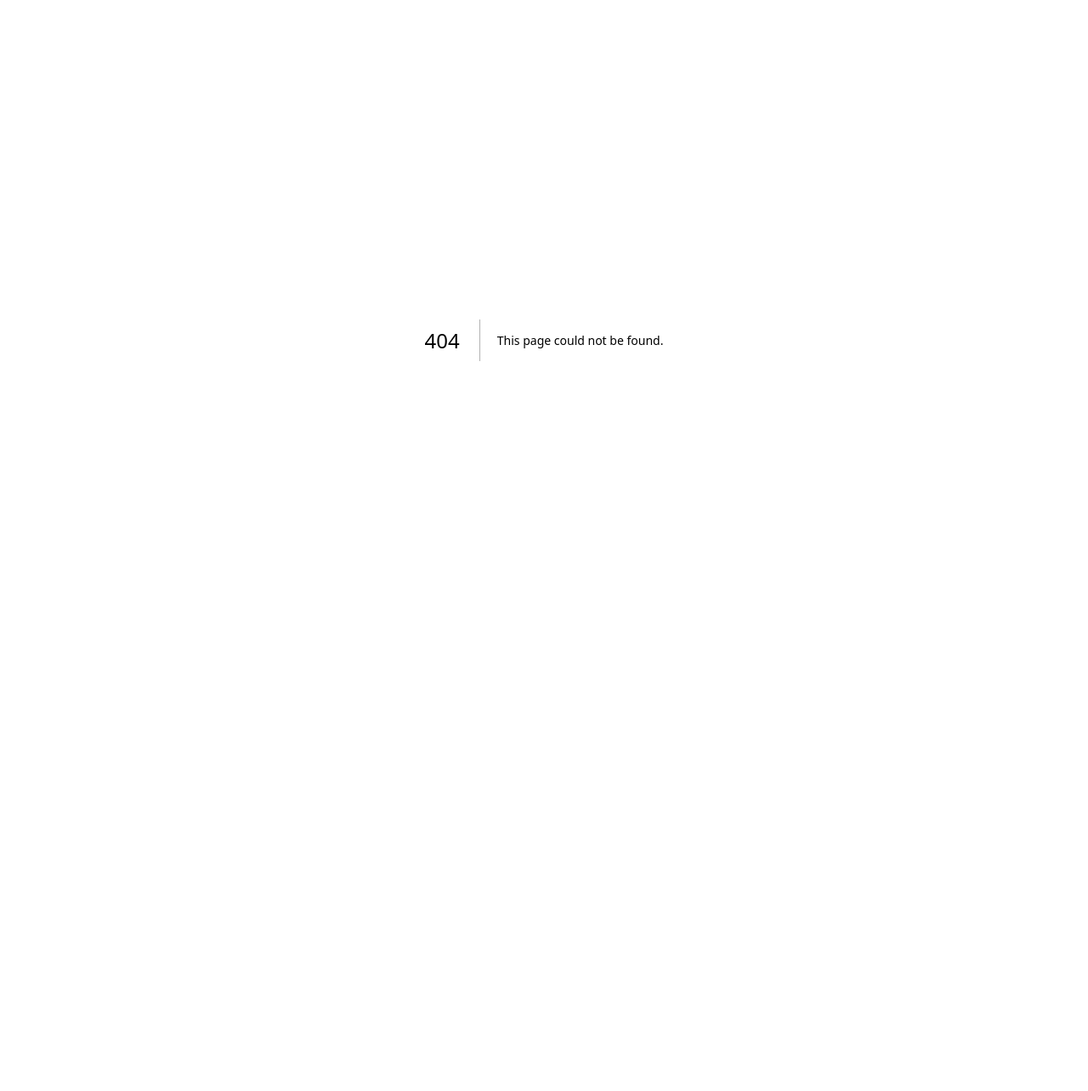
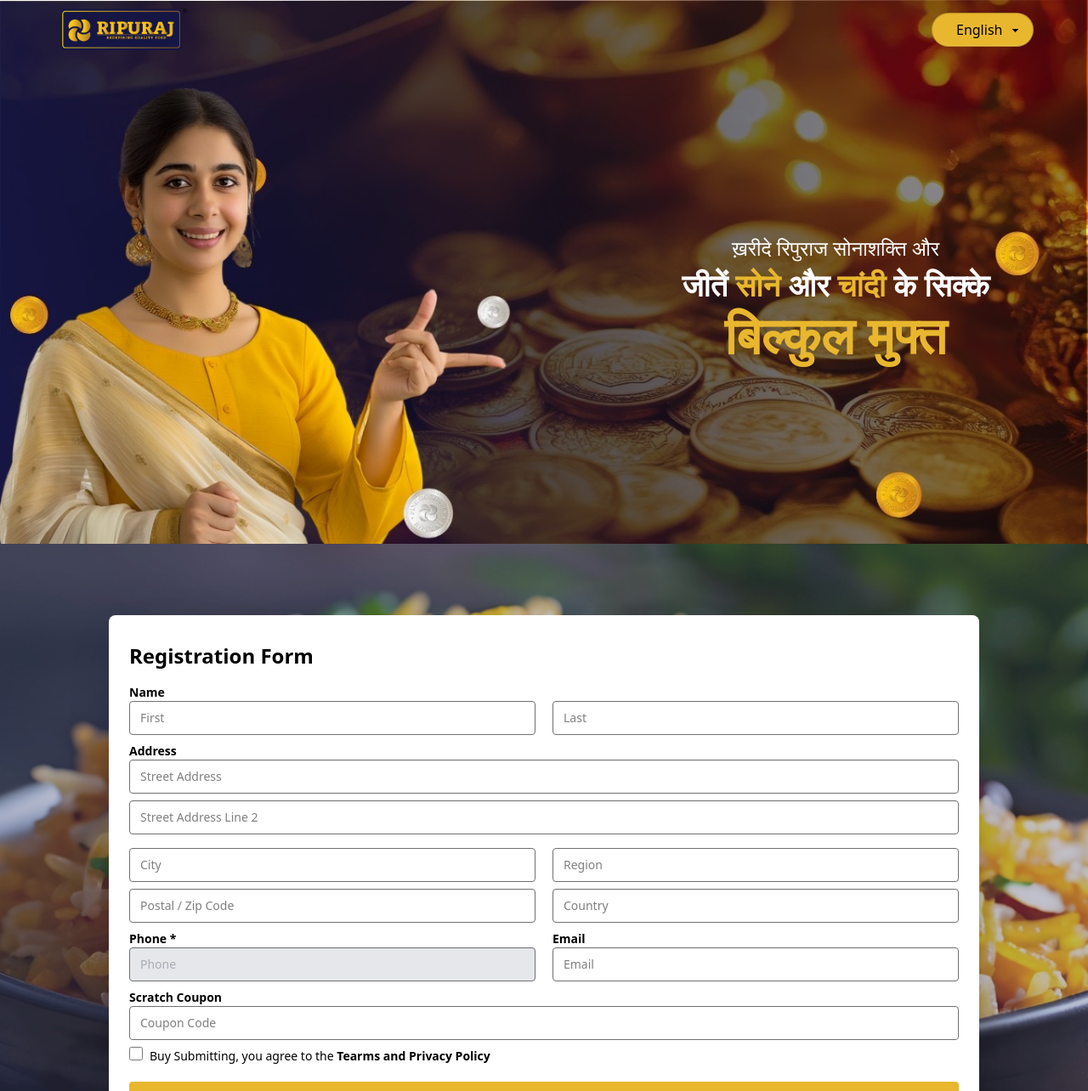
Before and after one commit to rahul-raj-hl/ripuraj, a Next.js app: page /userform in a window 1280 px wide. Before the commit this address had no page. Shown: the top 1284 px of the page at 85% size. Before the commit the page ends 800 px from the top, so only its background shows below. Built offline with nearby package versions, Linux system fonts and the light colour scheme.

Commit message:
fixed: routing+form-bg

```diff
--- a/src/components/Footer.js
+++ b/src/components/Footer.js
@@ -17,19 +17,19 @@
       </div>
 
       {/* Foreground Content */}
-      <div className="relative z-10 px-[8%] py-6 text-white">
+      <div className="relative z-10 px-[3%] py-7 text-white">
         {/* Logo & Socials */}
-        <div className="flex justify-between items-center mb-4">
+        <div className="flex justify-between items-center mb-6">
           <div>
-            <img className="w-40 h-auto" src="/ripuraj-logo.png" alt="logo" />
+            <img className="w-30 h-auto " src="/ripuraj-logo.png" alt="logo" />
           </div>
           <div className="flex gap-3 items-center">
             <a href="#">
               <Svg
                 id="Layer_2"
                 xmlns="http://www.w3.org/2000/svg"
-                width="30.634"
-                height="30.634"
+                width="25.634"
+                height="25.634"
                 viewBox="0 0 33.634 33.634"
               >
                 <path
@@ -45,8 +45,8 @@
               <Svg
                 id="instagram_2_"
                 xmlns="http://www.w3.org/2000/svg"
-                width="30.634"
-                height="30.634"
+                width="25.634"
+                height="25.634"
                 viewBox="0 0 33.634 33.634"
               >
                 <path
@@ -70,8 +70,8 @@
               <Svg
                 id="_211929_social_youtube_icon"
                 xmlns="http://www.w3.org/2000/svg"
-                width="35.836"
-                height="30.634"
+                width="30.836"
+                height="28.634"
                 viewBox="0 0 44.836 33.634"
               >
                 <path
@@ -85,12 +85,12 @@
         </div>
 
         {/* Footer Links */}
-        <div className="flex justify-between border-t-[2px] text-black border-[#bebcbc] pt-4 text-sm">
+        <div className="flex font-medium justify-between border-t-[2px] text-black border-[#bebcbc] pt-4 text-sm">
           <div className="text-[#262688]">
             <p>© 2025 Ripuraj Agro</p>
           </div>
           <div className="flex gap-5 text-[#262688]">
-            <p>TERMS OF USE</p>
+            <p>© TERMS OF USE</p>
             <p>PRIVACY NOTICE</p>
           </div>
         </div>
--- a/src/components/FormPage.js
+++ b/src/components/FormPage.js
@@ -92,18 +92,30 @@
     setErrors(initialState);
   };
   return (
-    <div>
-      <div>
-        <Image
-          layout="responsive"
-          width={100}
-          height={80}
-          alt="Picture of the author"
-          src={"/MainForm_bg.jpg"}
-          className="opacity-55 absolute -my-[3.16%]"
-        />
-      </div>
-      <div className="card card-body shadow-2xl w-[80%] mx-auto my-10 bg-white text-black ">
+    <div className="relative min-h-screen flex items-center justify-center">
+       {/* Desktop background image */}
+      <Image
+    src="/MainForm_bg.jpg"
+    alt="Background"
+    layout="fill"
+    objectFit="cover"
+    className="hidden md:block absolute inset-0 z-0 opacity-90"
+    priority
+  />
+
+  {/* Mobile background image */}
+  <Image
+    src="/MainForm_bg_mobile.jpg"
+    alt="Mobile Background"
+    layout="fill"
+    objectFit="cover"
+    className="block md:hidden absolute inset-0 z-0 opacity-90"
+    priority
+  />
+
+      {/* Form Section - KEEP THIS EXACTLY AS YOU HAVE IT */}
+      <div className="card card-body mx-4 my-6 md:mx-32 md:my-10 shadow-2xl w-full md:w-[80%] bg-white text-black z-10">
+
         <h2 className="text-2xl font-bold  my-2">Registration Form</h2>
         <form onSubmit={(e) => handleSubmit(e)}>
           <div>
@@ -179,11 +191,12 @@
             <div className="">
               <Label label="Phone *" />
               <Input
-                className="bg-gray-200 text-gray-500 cursor-not-allowed input w-full border-[#707070] border-1 font-medium"
+                className="bg-gray-200 text-gray-500  input w-full border-[#707070] border-1 font-medium"
                 placeholder="Phone"
                 type="text"
                 value={form.phone}
                 error={errors.phone}
+                onChange={(e) => handleFormChange("phone", e.target.value)}
               />
             </div>
             <div>
--- a/src/components/LandingPage.js
+++ b/src/components/LandingPage.js
@@ -29,10 +29,10 @@
       </div>
       <div className="absolute top-0 left-0 w-full h-full flex items-center justify-end px-4 md:px-10">
         <div className="text-center text-white bg-opacity-50 rounded p-4 mr-[5%] mt-[5%] max-w-[90%] sm:max-w-[80%] md:max-w-[50%] lg:max-w-[40%]">
-          <p className="text-sm  sm:text-lg md:text-xl lg:text-2xl mb-2">
+          <p className="text-m  sm:text-lg md:text-xl lg:text-2xl mb-2">
             ख़रीदे रिपुराज सोनाशक्ति और
           </p>
-          <p className="text-base font-bold sm:text-2xl md:text-3xl lg:text-4xl mb-2">
+          <p className="text-xl font-bold sm:text-2xl md:text-3xl lg:text-4xl mb-2">
             जीतें <span className="text-[#E9B72E]">सोने</span> और{" "}
             <span className="text-[#E9B72E]">चांदी</span> के सिक्के
           </p>
--- a/src/components/Navbar.js
+++ b/src/components/Navbar.js
@@ -11,7 +11,7 @@
       <div>
         <Select
           className={
-            "bg-[#E9B72E] text-black rounded-3xl w-30 px-7 font-medium"
+            "bg-[#E9B72E] text-black text-base rounded-3xl w-30 px-7 font-medium"
           }
           optionValue={LANGUAGE}
           placeholder="language"
--- a/src/components/TermsAndConditions.js
+++ b/src/components/TermsAndConditions.js
@@ -24,7 +24,7 @@
 
   const renderSection = (section, index) => (
     <div key={index} className="relative md:px-5">
-      <h3 className="text-gray-700 font-bold mb-3">{section.title}</h3>
+      <h3 className="text-[#161644] text-xl font-extrabold mb-3">{section.title}</h3>
       <ol className="list-decimal pl-5 text-gray-600 space-y-2">
         {section.items.map((item, idx) => (
           <li key={idx} dangerouslySetInnerHTML={{ __html: item }}></li>
@@ -38,12 +38,12 @@
       className="bg-yellow-100 py-[4%] bg-cover bg-center"
       style={{ backgroundImage: "url('/termsConditionPageImg.jpg')" }}
     >
-      <h2 className="text-center text-gray-800 text-2xl md:text-3xl font-extrabold pb-[2%]">
+      <h2 className="text-center text-gray-800 text-2xl mt-6 md:text-3xl font-extrabold pb-[2%]">
         भाग लेने से पहले जानें:
       </h2>
 
-      <div className="bg-white rounded-lg shadow-md w-[95%] sm:w-[90%] md:w-[85%] mx-auto relative">
-        <div className="flex flex-col md:flex-row justify-between gap-3 md:gap-5">
+      <div className="bg-white rounded-3xl shadow-md w-[92%] sm:w-[90%] md:w-[85%] mx-auto mb-12 relative">
+        <div className="flex flex-col p-4 md:flex-row justify-between gap-3 md:gap-5">
 
         {/*left section */}
           <div className="flex-1 border-b py-5 md:border-b-0 md:border-r border-[#D3D3D3]">
--- a/src/components/VideoSection.js
+++ b/src/components/VideoSection.js
@@ -21,7 +21,7 @@
             अब इनाम जितना हुआ आसान! देखिए ये वीडियो और जानिए कैसे आप{" "}
             <strong>Ripuraj Gold /</strong>
             <strong>Silver Scheme</strong>
-            <br /> में भाग लेकर बन सकते हैं <strong>Lucky Winner</strong>!
+             में भाग लेकर बन सकते हैं <strong>Lucky Winner</strong>!
         </p>
         <div
             className="relative flex justify-center items-center w-full max-w-[1166px] h-[200px] sm:h-[400px] bg-yellow-400 rounded-2xl"
--- a/src/pages/formsubmitted/index.js
+++ /dev/null
@@ -1,10 +0,0 @@
-import FormSubmitted from "@/components/FormSubmitted";
-
-
-export default function Home() {
-  return (
-    <div>
-      <FormSubmitted />
-    </div>
-  );
-}
--- /dev/null
+++ b/src/pages/userform/index.js
@@ -0,0 +1,22 @@
+import Footer from '@/components/Footer'
+import Footer1 from '@/components/Footer1'
+import FormPage from '@/components/FormPage'
+import LandingPage from '@/components/LandingPage'
+import TermsAndConditions from '@/components/TermsAndConditions'
+import VideoSection from '@/components/VideoSection'
+import OTPValidation from '@/screens/OtpValidation'
+import React from 'react'
+
+const index = () => {
+  return (
+    <div className='bg-white'>
+            <LandingPage />
+            <FormPage />
+            <TermsAndConditions />
+            <Footer1 />
+            <Footer />
+        </div>
+  )
+}
+
+export default index
--- a/src/screens/Login.js
+++ b/src/screens/Login.js
@@ -8,6 +8,7 @@
 import Footer1 from '../components/Footer1';
 import FormSubmitted from '@/components/FormSubmitted';
 import Navbar from '@/components/Navbar';
+import FormPage from '@/components/FormPage';
 
 const Login = () => {
     return (
--- a/src/screens/OtpValidation.js
+++ b/src/screens/OtpValidation.js
@@ -73,7 +73,7 @@
   ];
 
   if (isOtpVerified) {
-    return <FormPage />;
+    router.push("/userform");
   }
 
   return (
```
Also changed, not shown: public/MainForm_bg_mobile.jpg (added).
